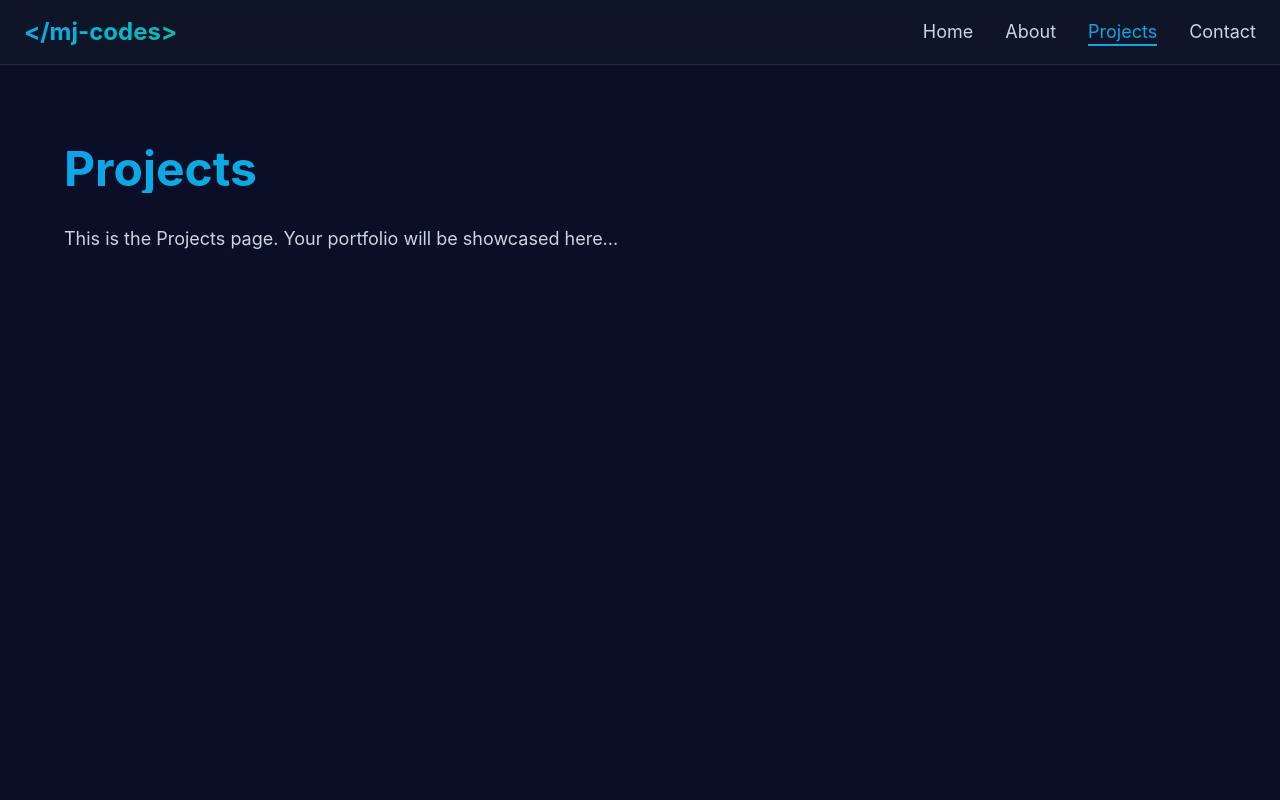
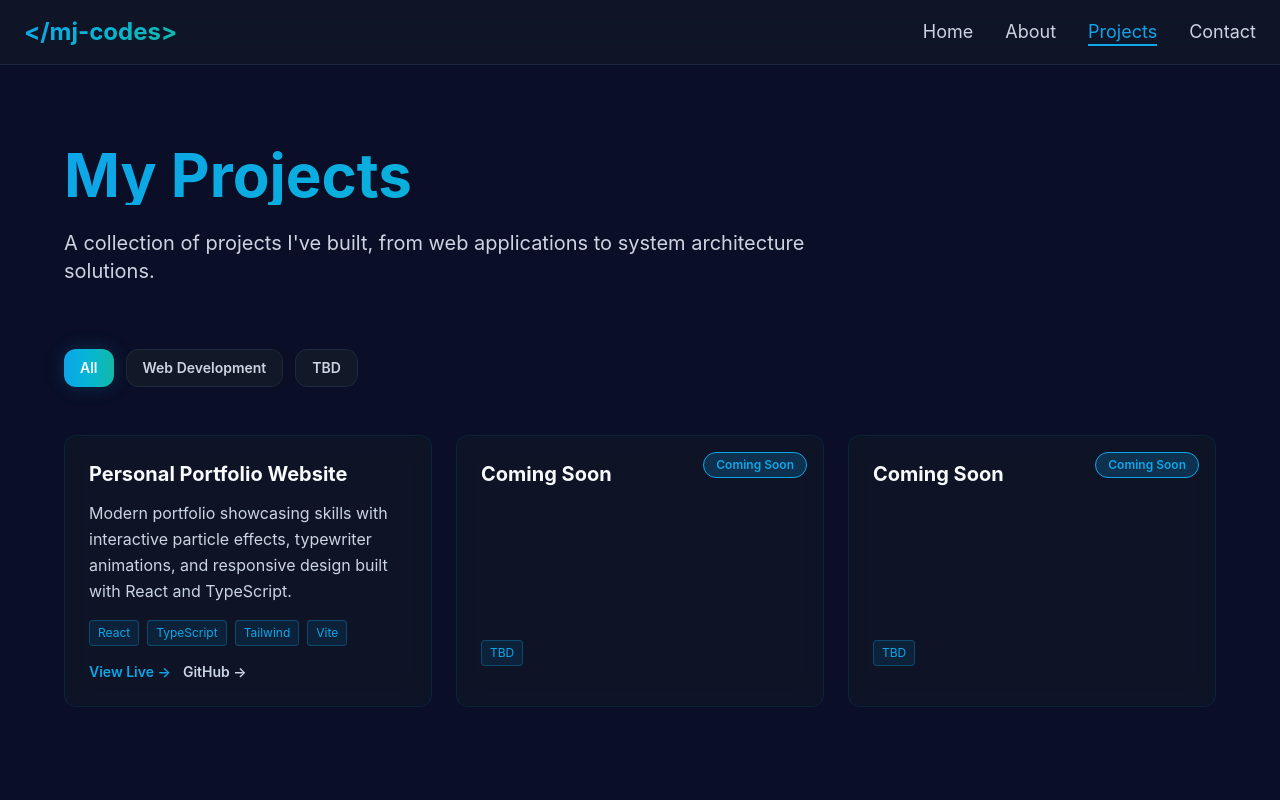
Before and after one commit to mjvstaden/personal-website, a React (Vite) app: page /projects in a window 1280 px wide. Shown: the top 800 px of the page. Built offline with nearby package versions, Linux system fonts and the light colour scheme.

Commit message:
Add basic projects page

```diff
--- a/src/pages/Projects.tsx
+++ b/src/pages/Projects.tsx
@@ -1,12 +1,188 @@
+import { useRef, useState } from 'react';
+
+interface Project {
+  title: string;
+  description: string;
+  technologies: string[];
+  category: string;
+  link?: string;
+  github?: string;
+  comingSoon?: boolean;
+}
+
+const projects: Project[] = [
+  {
+    title: 'Personal Portfolio Website',
+    description: 'Modern portfolio showcasing skills with interactive particle effects, typewriter animations, and responsive design built with React and TypeScript.',
+    technologies: ['React', 'TypeScript', 'Tailwind', 'Vite'],
+    category: 'Web Development',
+    link: 'https://mj-codes.com',
+    github: 'https://github.com/mjvstaden/personal-website',
+  },
+  {
+    title: 'Coming Soon',
+    description: '',
+    technologies: ['TBD'],
+    category: 'TBD',
+    comingSoon: true,
+  },
+  {
+    title: 'Coming Soon',
+    description: '',
+    technologies: ['TBD'],
+    category: 'TBD',
+    comingSoon: true,
+  },
+];
+
+const categories = ['All', ...Array.from(new Set(projects.map(p => p.category)))];
+
 export default function Projects() {
+  const [selectedCategory, setSelectedCategory] = useState('All');
+
+  const filteredProjects = selectedCategory === 'All'
+    ? projects
+    : projects.filter(p => p.category === selectedCategory);
+
   return (
-    <div className="min-h-screen py-20 px-6">
+    <div className="min-h-screen py-12 sm:py-16 md:py-20 px-4 sm:px-6">
       <div className="max-w-6xl mx-auto">
-        <h1 className="text-5xl font-bold mb-8 text-gradient">Projects</h1>
-        <p className="text-text-secondary text-lg">
-          This is the Projects page. Your portfolio will be showcased here...
-        </p>
+        {/* Header */}
+        <div className="mb-12 sm:mb-16">
+          <h1 className="text-3xl sm:text-4xl md:text-5xl lg:text-6xl font-bold mb-4 sm:mb-6 text-gradient">
+            My Projects
+          </h1>
+          <p className="text-base sm:text-lg md:text-xl text-text-secondary max-w-3xl">
+            A collection of projects I've built, from web applications to system architecture solutions.
+          </p>
+        </div>
+
+        {/* Category Filter */}
+        <div className="mb-8 sm:mb-12">
+          <div className="flex flex-wrap gap-3">
+            {categories.map((category) => (
+              <button
+                key={category}
+                onClick={() => setSelectedCategory(category)}
+                className={`
+                  px-4 py-2 rounded-lg font-semibold text-sm transition-all duration-300
+                  ${selectedCategory === category
+                    ? 'bg-gradient-to-r from-accent-primary via-accent-secondary to-accent-tertiary text-text-primary glow-sm'
+                    : 'bg-background-secondary border border-border-primary text-text-secondary hover:border-accent-primary hover:text-accent-primary'
+                  }
+                `}
+              >
+                {category}
+              </button>
+            ))}
+          </div>
+        </div>
+
+        {/* Projects Grid */}
+        <div className="grid md:grid-cols-2 lg:grid-cols-3 gap-6">
+          {filteredProjects.map((project, index) => (
+            <ProjectCard key={project.title + index} project={project} index={index} />
+          ))}
+        </div>
+
+        {/* Empty State */}
+        {filteredProjects.length === 0 && (
+          <div className="text-center py-20">
+            <p className="text-text-secondary text-lg">No projects found in this category.</p>
+          </div>
+        )}
       </div>
     </div>
   );
 }
+
+function ProjectCard({ project, index }: { project: Project; index: number }) {
+  const cardRef = useRef<HTMLDivElement>(null);
+  const [rotation, setRotation] = useState({ x: 0, y: 0 });
+
+  const handleMouseMove = (e: React.MouseEvent<HTMLDivElement>) => {
+    if (!cardRef.current) return;
+
+    const card = cardRef.current;
+    const rect = card.getBoundingClientRect();
+    const x = e.clientX - rect.left;
+    const y = e.clientY - rect.top;
+
+    const centerX = rect.width / 2;
+    const centerY = rect.height / 2;
+
+    const rotateX = ((y - centerY) / centerY) * -10;
+    const rotateY = ((x - centerX) / centerX) * 10;
+
+    setRotation({ x: rotateX, y: rotateY });
+  };
+
+  const handleMouseLeave = () => {
+    setRotation({ x: 0, y: 0 });
+  };
+
+  return (
+    <div
+      ref={cardRef}
+      className="relative group opacity-100 translate-y-0 transition-all duration-500"
+      style={{
+        transitionDelay: `${index * 100}ms`,
+        transform: `perspective(1000px) rotateX(${rotation.x}deg) rotateY(${rotation.y}deg)`,
+      }}
+      onMouseMove={handleMouseMove}
+      onMouseLeave={handleMouseLeave}
+    >
+      <div className="glass rounded-lg p-4 sm:p-6 h-full border border-border-primary hover:border-accent-primary transition-all duration-300 hover:glow-sm flex flex-col">
+        {project.comingSoon && (
+          <div className="absolute top-4 right-4 px-3 py-1 bg-accent-primary/20 border border-accent-primary rounded-full text-xs text-accent-primary font-semibold">
+            Coming Soon
+          </div>
+        )}
+
+        <h3 className="text-lg sm:text-xl font-bold text-text-primary mb-3">
+          {project.title}
+        </h3>
+
+        <p className="text-sm sm:text-base text-text-secondary mb-4 leading-relaxed flex-grow">
+          {project.description}
+        </p>
+
+        <div className="flex flex-wrap gap-2 mb-4">
+          {project.technologies.map((tech) => (
+            <span
+              key={tech}
+              className="px-2 py-1 bg-accent-primary/10 border border-accent-primary/30 rounded text-xs text-accent-primary"
+            >
+              {tech}
+            </span>
+          ))}
+        </div>
+
+        {!project.comingSoon && (
+          <div className="flex gap-3 mt-auto">
+            {project.link && (
+              <a
+                href={project.link}
+                target="_blank"
+                rel="noopener noreferrer"
+                className="text-sm text-accent-primary hover:text-accent-secondary transition-colors font-semibold"
+              >
+                View Live →
+              </a>
+            )}
+            {project.github && (
+              <a
+                href={project.github}
+                target="_blank"
+                rel="noopener noreferrer"
+                className="text-sm text-text-secondary hover:text-text-primary transition-colors font-semibold"
+              >
+                GitHub →
+              </a>
+            )}
+          </div>
+        )}
+      </div>
+    </div>
+  );
+}
```
